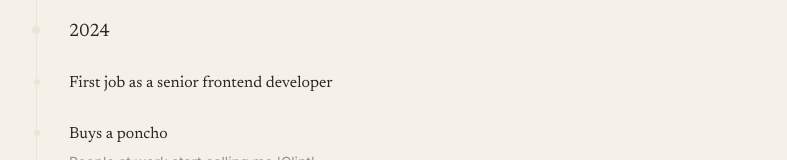
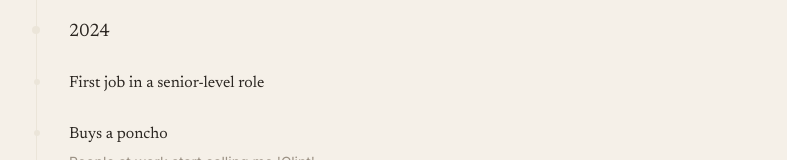
Before and after one commit to sudokufan/alex.day, a React (Vite) app: page /timeline in a window 1280 px wide. Shown: the part 5377-5537 px from the top of the page, without its empty margins (244-1031 px from the left). Built offline with nearby package versions, Linux system fonts and the light colour scheme.

Commit message:
tweaked senior timeline entry

```diff
--- a/src/content/timeline.ts
+++ b/src/content/timeline.ts
@@ -234,7 +234,7 @@ export const timeline: TimelineEntry[] = [
   },
   {
     year: 2024,
-    title: "First job as a senior frontend developer",
+    title: "First job in a senior-level role",
   },
   {
     year: 2024,
```
